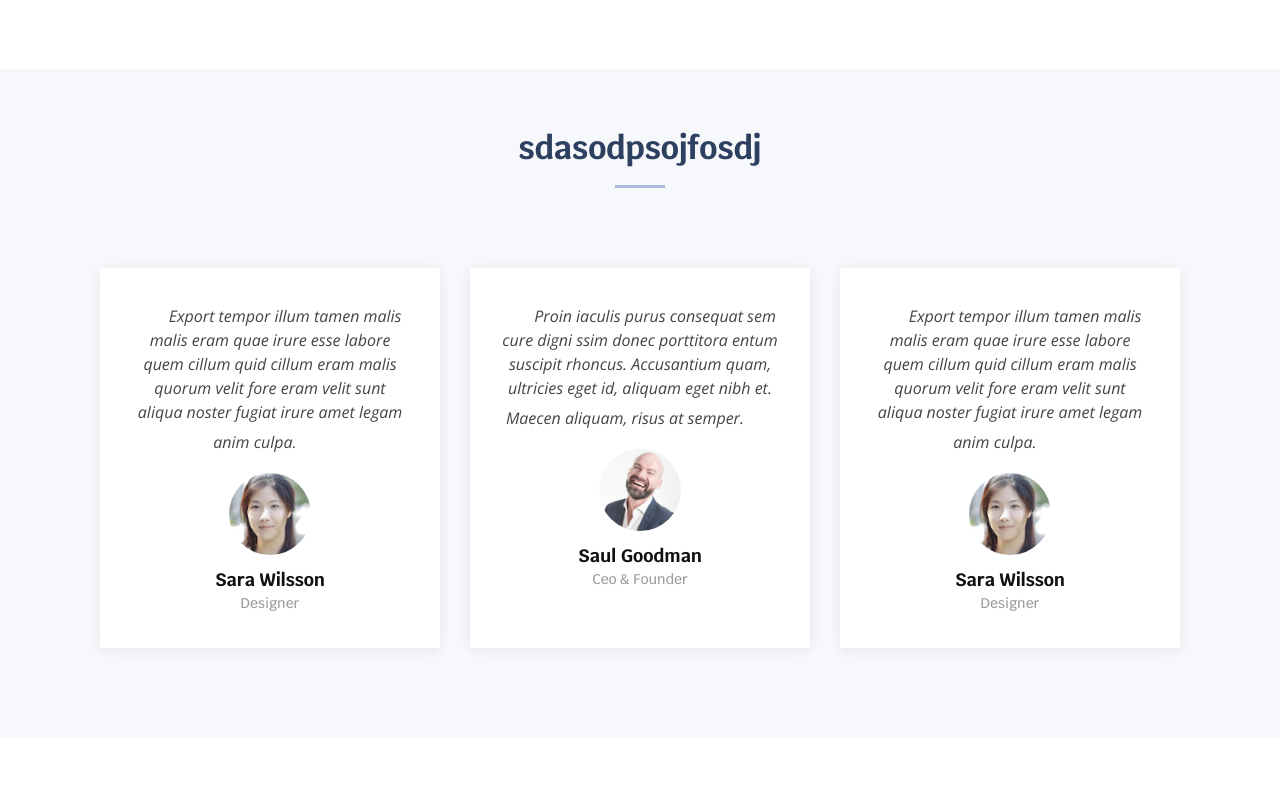
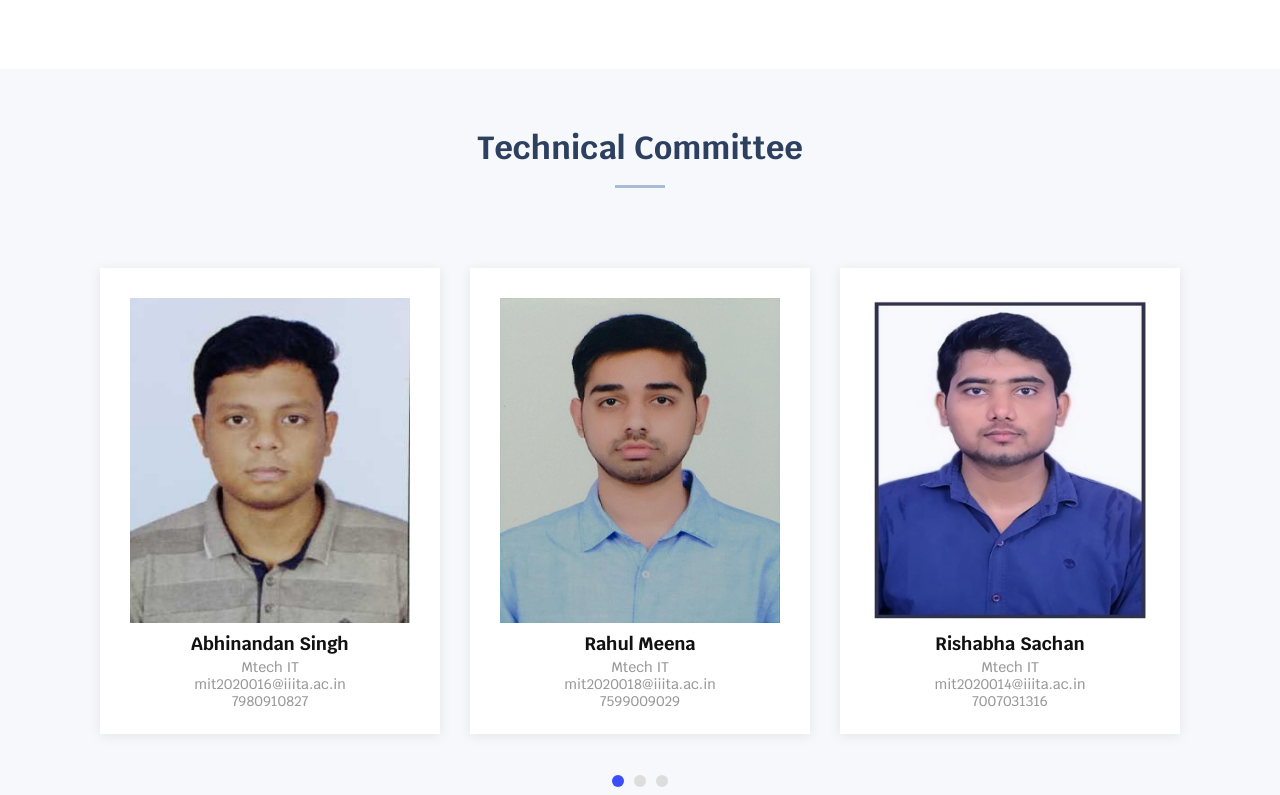
Before and after one commit to mandeepmourya007/DST-project, a plain HTML site: page index.html in a window 1280 px wide. Shown: the part 6280-7075 px from the top of the page. Drawn offline with nearby package versions, Linux system fonts and the light colour scheme; animation ran at ten frames a second.

Commit message:
Technical Committe added

```diff
--- a/index.html
+++ b/index.html
@@ -585,7 +585,7 @@
       <div class="container" data-aos="fade-up">
 
         <div class="section-title">
-          <h2>sdasodpsojfosdj</h2>
+          <h2>Technical Committee</h2>
           <!-- <p>Magnam dolores commodi suscipit. Necessitatibus eius consequatur ex aliquid fuga eum quidem. Sit sint
             consectetur velit. Quisquam quos quisquam cupiditate. Et nemo qui impedit suscipit alias ea. Quia fugiat sit
             in iste officiis commodi quidem hic quas.</p> -->
@@ -594,28 +594,91 @@
         <div class="owl-carousel testimonials-carousel">
 
           <div class="testimonial-item">
-            <p>
-              <i class="bx bxs-quote-alt-left quote-icon-left"></i>
-              Proin iaculis purus consequat sem cure digni ssim donec porttitora entum suscipit rhoncus. Accusantium
-              quam, ultricies eget id, aliquam eget nibh et. Maecen aliquam, risus at semper.
-              <i class="bx bxs-quote-alt-right quote-icon-right"></i>
-            </p>
-            <img src="assets/img/testimonials/testimonials-1.jpg" class="testimonial-img" alt="">
-            <h3>Saul Goodman</h3>
-            <h4>Ceo &amp; Founder</h4>
+
+            <img src="assets/img/testimonials/mandeep.jpeg"  alt="" height="325">
+            <h3>Mandeep Kumar</h3>
+            <h4>Mtech IT</h4>
+            <h4>mit2020019@iiita.ac.in</h4>
+            <h4>9779455049</h4>
+            <br>
           </div>
 
           <div class="testimonial-item">
-            <p>
-              <i class="bx bxs-quote-alt-left quote-icon-left"></i>
-              Export tempor illum tamen malis malis eram quae irure esse labore quem cillum quid cillum eram malis
-              quorum velit fore eram velit sunt aliqua noster fugiat irure amet legam anim culpa.
-              <i class="bx bxs-quote-alt-right quote-icon-right"></i>
-            </p>
-            <img src="assets/img/testimonials/testimonials-2.jpg" class="testimonial-img" alt="">
-            <h3>Sara Wilsson</h3>
-            <h4>Designer</h4>
+            <img src="assets/img/testimonials/abhinandan.jpg"  alt="" height="325">
+            <h3>Abhinandan Singh</h3>
+            <h4>Mtech IT</h4>
+            <h4>mit2020016@iiita.ac.in</h4>
+            <h4>7980910827</h4>
+            <br>
           </div>
+
+
+          <div class="testimonial-item">
+            <img src="assets/img/testimonials/rahul.jpeg"  alt="" height="325">
+            <h3>Rahul Meena</h3>
+            <h4>Mtech IT</h4>
+            <h4>mit2020018@iiita.ac.in</h4>
+            <h4>7599009029</h4>
+            <br>
+          </div>
+
+
+
+          <div class="testimonial-item">
+            <img src="assets/img/testimonials/rishabha.jpeg"  alt="" height="325">
+            <h3>Rishabha Sachan</h3>
+            <h4>Mtech IT</h4>
+            <h4>mit2020014@iiita.ac.in</h4>
+            <h4>7007031316</h4>
+            <br>
+          </div>
+
+
+          <div class="testimonial-item">
+
+            <img src="assets/img/testimonials/saurabh.jpeg"  alt="" height="325">
+            <h3>Saurabh Gupta</h3>
+            <h4>Mtech IT</h4>
+            <h4>mit2020021@iiita.ac.in</h4>
+            <h4>8808522712</h4>
+            <br>
+          </div>
+
+
+
+          <div class="testimonial-item">
+            <img src="assets/img/testimonials/alok.jpeg"  alt="" height="325">
+            <h3>Alok Kumar Rai</h3>
+            <h4>Mtech IT</h4>
+            <h4>mit2020022@iiita.ac.in</h4>
+            <h4>8882654191</h4>
+            <br>
+          </div>
+
+
+
+          <div class="testimonial-item">
+
+            <img src="assets/img/testimonials/khapre.jpeg"  alt="" height="325">
+            <h3>Nikhil Khapre</h3>
+            <h4>Mtech IT</h4>
+            <h4>mit2020012@iiita.ac.in</h4>
+            <h4>8700902991</h4>
+            <br>
+          </div>
+
+
+
+          <div class="testimonial-item">
+
+            <img src="assets/img/testimonials/mayank.jpeg"  alt="" height="325">
+            <h3>Kumar Mayank</h3>
+            <h4>Mtech IT</h4>
+            <h4>mit2020013@iiita.ac.in</h4>
+            <h4>9041265098</h4>
+            <br>
+          </div>
+
           <!--
           <div class="testimonial-item">
             <p>
```
Also changed, not shown: assets/img/testimonials/abhinandan.jpg (added), assets/img/testimonials/alok.jpeg (added), assets/img/testimonials/khapre.jpeg (added), assets/img/testimonials/mandeep.jpeg (added), assets/img/testimonials/mayank.jpeg (added), assets/img/testimonials/rahul.jpeg (added), assets/img/testimonials/rishabha.jpeg (added), assets/img/testimonials/saurabh.jpeg (added).
